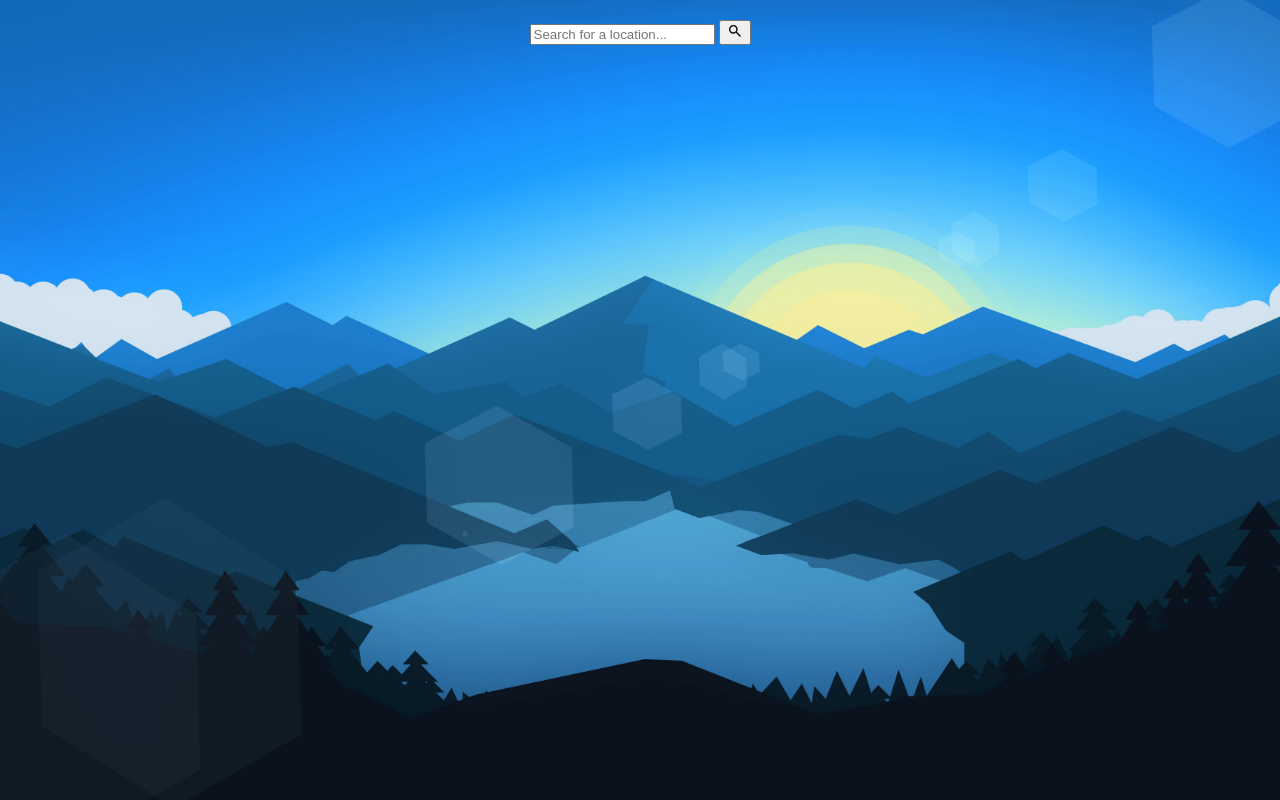
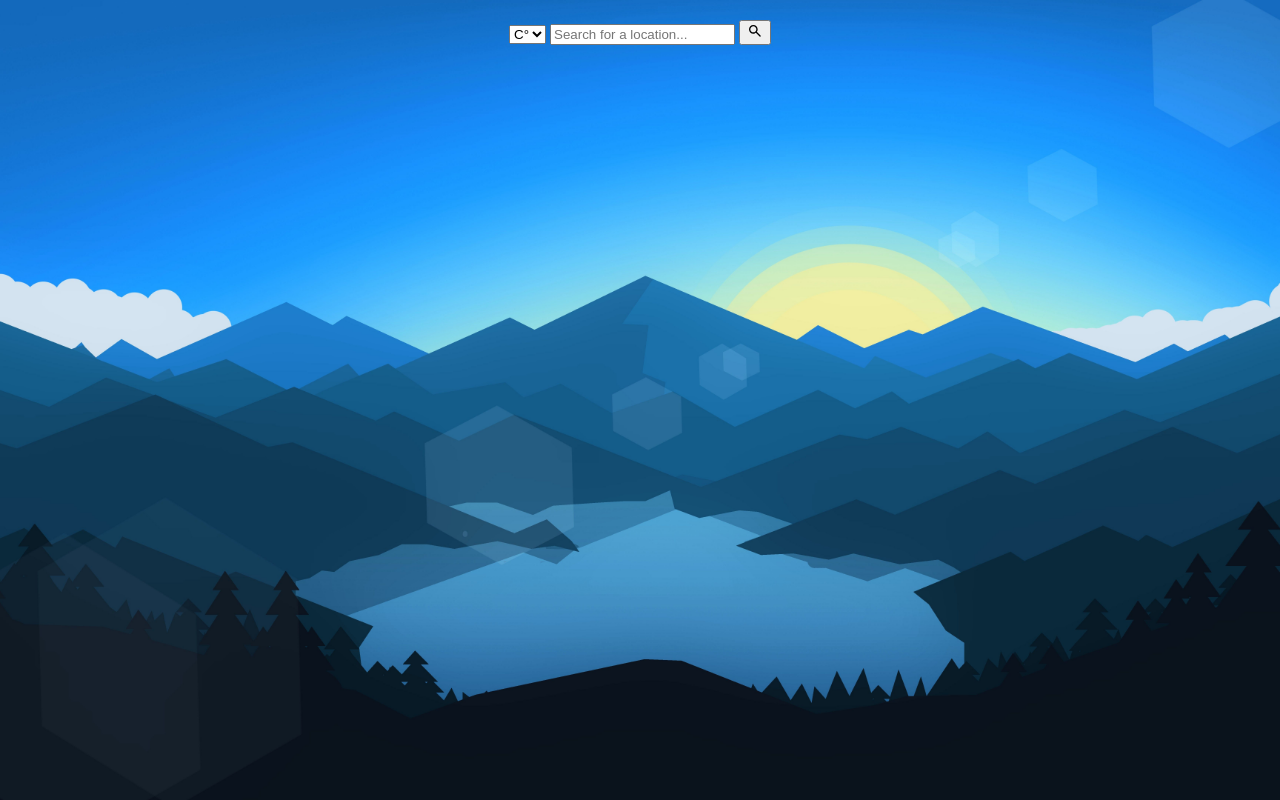
Before and after one commit to LucasAzevedoTheDev/weather-app, a website built with webpack: page src/index.html in a window 1280 px wide. Built offline with nearby package versions, Linux system fonts and the light colour scheme.

Commit message:
add select element to input-container

```diff
--- a/src/index.html
+++ b/src/index.html
@@ -9,6 +9,10 @@
     <div class="header">
       <span></span>
       <div class="input-container">
+        <select name="metric" id="metric">
+          <option value="C">C°</option>
+          <option value="F">F°</option>
+        </select>
         <input
           type="text"
           class="input"
--- a/src/index.js
+++ b/src/index.js
@@ -14,3 +14,6 @@ inputButton.addEventListener("click", async () => {
     renderWeather(fetched);
   }
 });
+
+
+// IMPLEMENT METRIC SYSTEM CHANGE BUTTON
```
